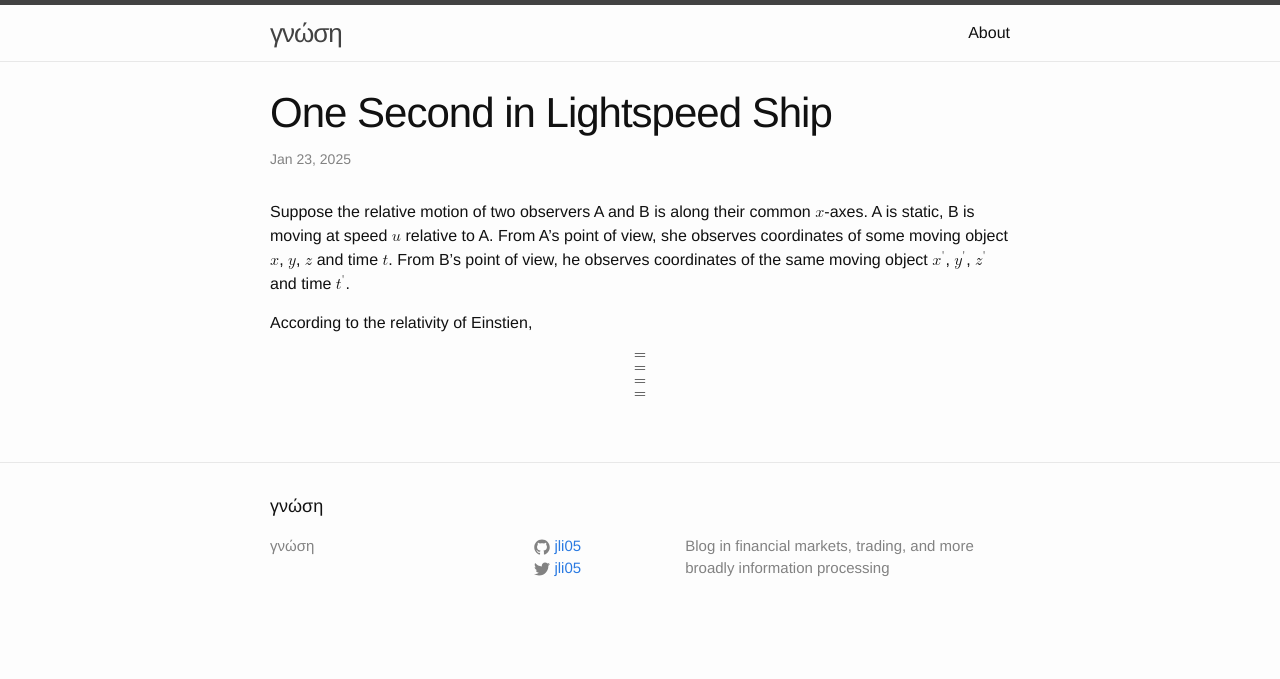
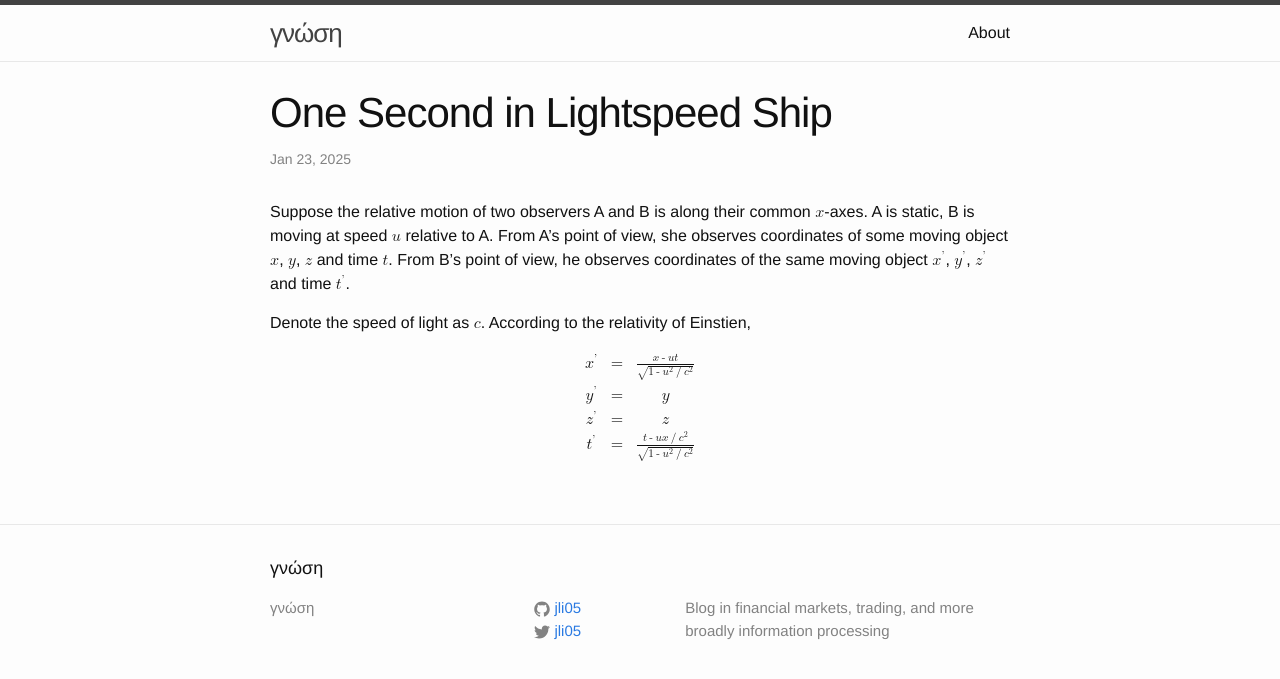
Before and after one commit to jli05/jli05.github.io, a Jekyll site: the page built from _posts/2025-01-23-One-Second-in-Lightspeed-Ship.md, in a window 1280 px wide. Shown: the top 679 px of the page. Built offline with Jekyll 4.4.1, drawn with Linux system fonts in a browser that asks for light colours.

Commit message:
add moving observer's coordinates

```diff
--- a/_posts/2025-01-23-One-Second-in-Lightspeed-Ship.md
+++ b/_posts/2025-01-23-One-Second-in-Lightspeed-Ship.md
@@ -3,50 +3,64 @@
 layout: post
 ---
 
-Suppose the relative motion of two observers A and B is along their common <math><mi>x</mi></math>-axes. A is static, B is moving at speed <math><mi>u</mi></math> relative to A. From A's point of view, she observes coordinates of some moving object <math><mi>x</mi></math>, <math><mi>y</mi></math>, <math><mi>z</mi></math> and time <math><mi>t</mi></math>. From B's point of view, he observes coordinates of the same moving object <math><msup><mi>x</mi><mo>'</mo></msup></math>, <math><msup><mi>y</mi><mo>'</mo></msup></math>, <math><msup><mi>z</mi><mo>'</mo></msup></math> and time <math><msup><mi>t</mi><mo>'</mo></msup></math>.
+Suppose the relative motion of two observers A and B is along their common <math><mi>x</mi></math>-axes. A is static, B is moving at speed <math><mi>u</mi></math> relative to A. From A's point of view, she observes coordinates of some moving object <math><mi>x</mi></math>, <math><mi>y</mi></math>, <math><mi>z</mi></math> and time <math><mi>t</mi></math>. From B's point of view, he observes coordinates of the same moving object <math><msup><mi>x</mi><mo>&rsquo;</mo></msup></math>, <math><msup><mi>y</mi><mo>&rsquo;</mo></msup></math>, <math><msup><mi>z</mi><mo>&rsquo;</mo></msup></math> and time <math><msup><mi>t</mi><mo>&rsquo;</mo></msup></math>.
 
-According to the relativity of Einstien,
+Denote the speed of light as <math><mi>c</mi></math>. According to the relativity of Einstien,
 
 <math display="block">
 <mtable>
 
 <mtr>
 <mtd>
+<msup><mi>x</mi><mo>&rsquo;</mo></msup>
 </mtd>
 <mtd>
 <mo>=</mo>
 </mtd>
 <mtd>
+<mfrac>
+<mrow><mi>x</mi><mo>-</mo><mi>u</mi><mi>t</mi></mrow>
+<msqrt><mrow><mn>1</mn><mo>-</mo><msup><mi>u</mi><mn>2</mn></msup><mo>/</mo><msup><mi>c</mi><mn>2</mn></msup></mrow></msqrt>
+</mfrac>
 </mtd>
 </mtr>
 
 <mtr>
 <mtd>
+<msup><mi>y</mi><mo>&rsquo;</mo></msup>
 </mtd>
 <mtd>
 <mo>=</mo>
 </mtd>
 <mtd>
+<mi>y</mi>
 </mtd>
 </mtr>
 
 <mtr>
 <mtd>
+<msup><mi>z</mi><mo>&rsquo;</mo></msup>
 </mtd>
 <mtd>
 <mo>=</mo>
 </mtd>
 <mtd>
+<mi>z</mi>
 </mtd>
 </mtr>
 
 <mtr>
 <mtd>
+<msup><mi>t</mi><mo>&rsquo;</mo></msup>
 </mtd>
 <mtd>
 <mo>=</mo>
 </mtd>
 <mtd>
+<mfrac>
+<mrow><mi>t</mi><mo>-</mo><mi>u</mi><mi>x</mi><mo>/</mo><msup><mi>c</mi><mn>2</mn></msup></mrow>
+<msqrt><mrow><mn>1</mn><mo>-</mo><msup><mi>u</mi><mn>2</mn></msup><mo>/</mo><msup><mi>c</mi><mn>2</mn></msup></mrow></msqrt>
+</mfrac>
 </mtd>
 </mtr>
 
```
